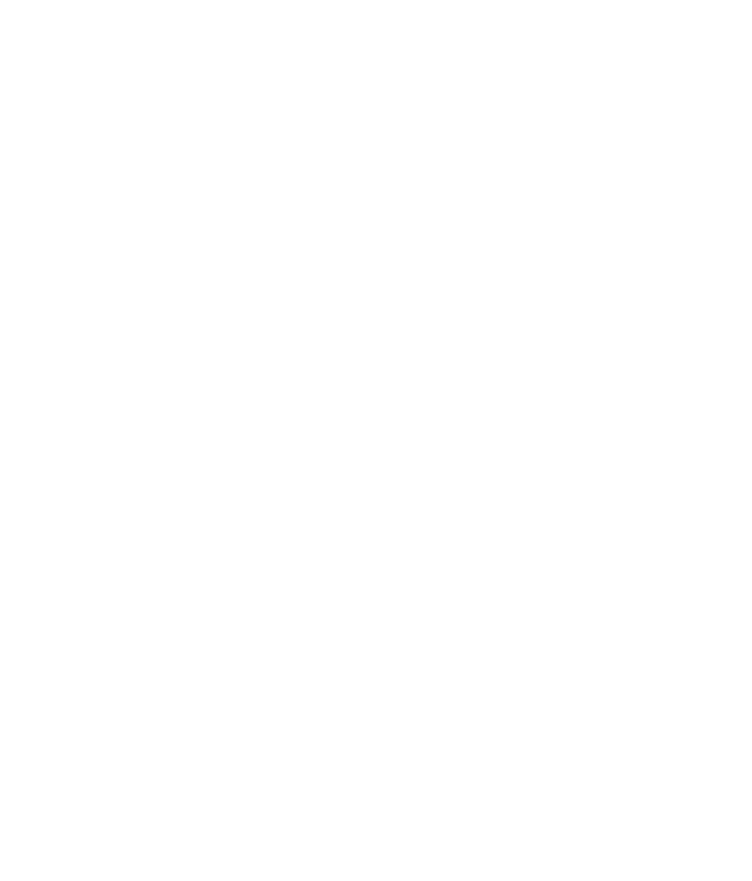
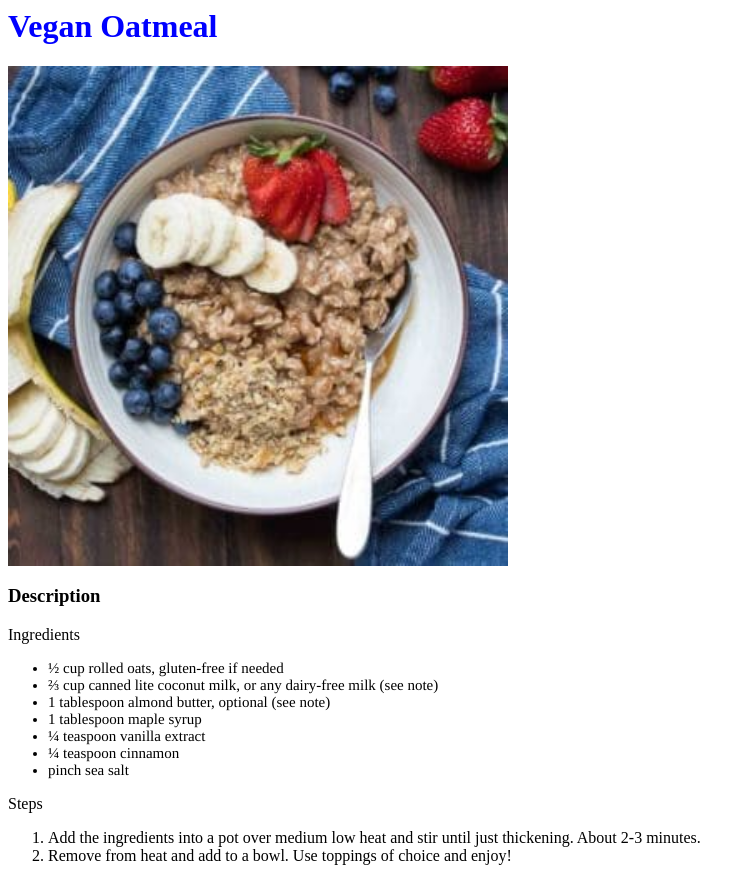
Before and after one commit to Alforoan/odin-recipes, a plain HTML site: page recipes/oatmal.html in a window 1280 px wide. Shown: the whole page, without its empty margins (0-752 px from the left). Before the commit the page ends 800 px from the top, so only its background shows below. Drawn offline with Linux system fonts and the light colour scheme.

Commit message:
fininshed the oatmeal page and added a bit of css

```diff
--- a/recipes/oatmal.html
+++ b/recipes/oatmal.html
@@ -4,6 +4,35 @@
     <meta name="viewport" content="width=device-width, initial-scale=1.0" />
     <link rel="stylesheet" href="../style.css" />
     <title>Vegan Oatmeal</title>
+    <h1 class="oatmeal-title">Vegan Oatmeal</h1>
   </head>
-  <body></body>
+  <body>
+    <img
+      src="images/oatmeal.png"
+      alt="pumpkin turkey chili"
+      height="500px"
+      width="500px"
+    />
+    <h3>Description</h3>
+    <p>Ingredients</p>
+    <ul class="pumpkin-ingredients-list">
+      <li>½ cup rolled oats, gluten-free if needed</li>
+      <li>⅔ cup canned lite coconut milk, or any dairy-free milk (see note)</li>
+      <li>1 tablespoon almond butter, optional (see note)</li>
+      <li>1 tablespoon maple syrup</li>
+      <li>¼ teaspoon vanilla extract</li>
+      <li>¼ teaspoon cinnamon</li>
+      <li>pinch sea salt</li>
+    </ul>
+    <p>Steps</p>
+    <ol>
+      <li>
+        Add the ingredients into a pot over medium low heat and stir until just
+        thickening. About 2-3 minutes.
+      </li>
+      <li>
+        Remove from heat and add to a bowl. Use toppings of choice and enjoy!
+      </li>
+    </ol>
+  </body>
 </html>
--- a/style.css
+++ b/style.css
@@ -15,3 +15,7 @@ a:visited {
 .pumpkin-ingredients-list {
   font: normal 15px Times;
 }
+
+.oatmeal-title {
+  color: blue;
+}
```
Also changed, not shown: index.html (+2 -2 lines), recipes/pumpkinturkeychili.html (+6 -1 lines), recipes/images/oatmeal.png (added).
